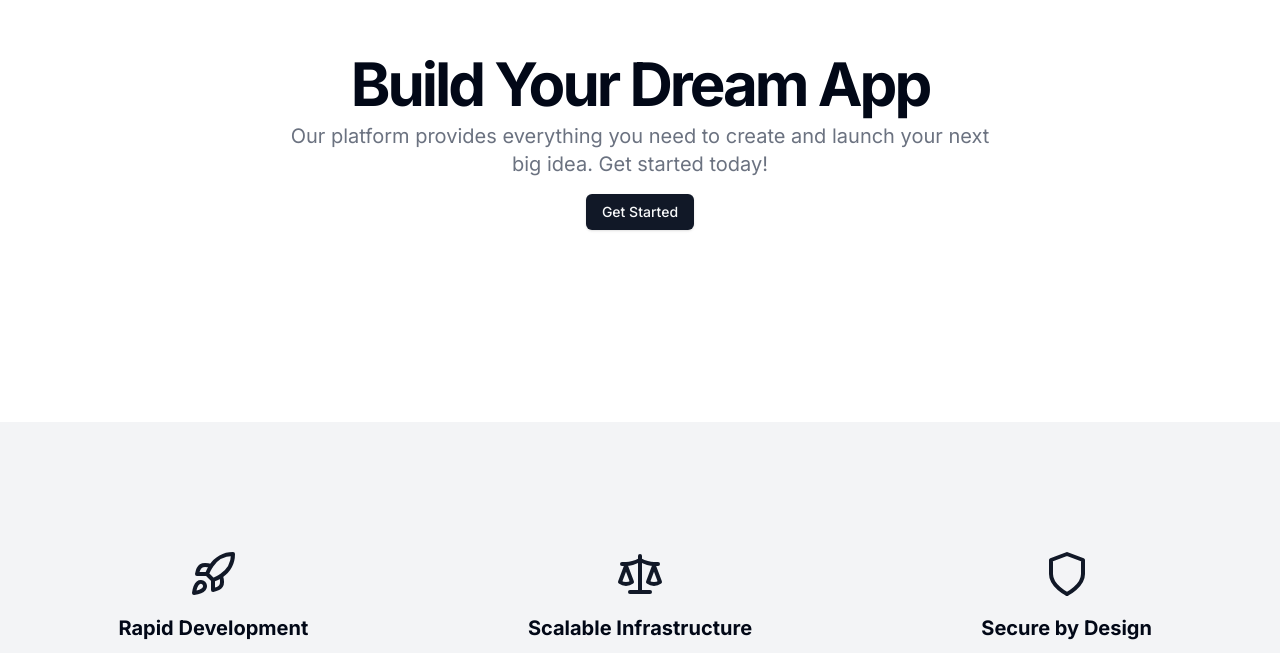
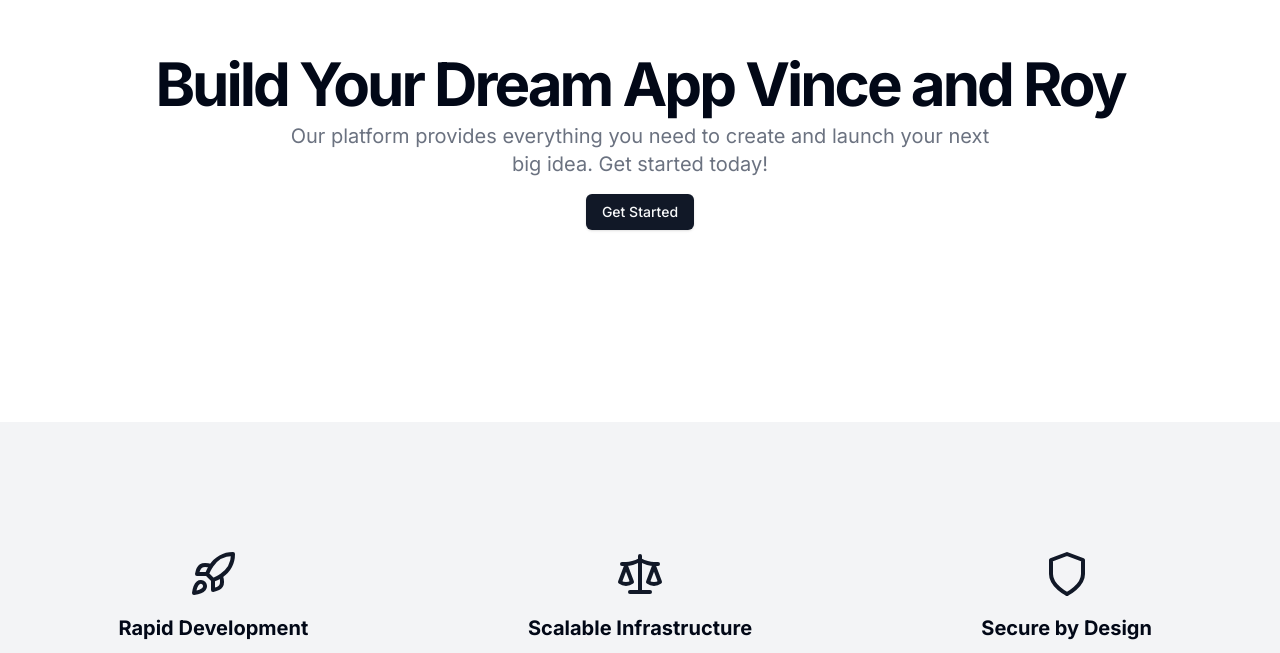
Before and after one commit to roilo/autocare-thesis, a Next.js app: page / in a window 1280 px wide. Shown: the part 138-791 px from the top of the page. Built offline with nearby package versions, Linux system fonts and the light colour scheme.

Commit message:
Update page.tsx

```diff
--- a/src/app/page.tsx
+++ b/src/app/page.tsx
@@ -16,7 +16,7 @@ export default function Component() {
           <div className="flex flex-col items-center space-y-4 text-center">
             <div className="space-y-2">
               <h1 className="text-3xl font-bold tracking-tighter sm:text-4xl md:text-5xl lg:text-6xl/none">
-                Build Your Dream App
+                Build Your Dream App Vince and Roy
               </h1>
               <p className="mx-auto max-w-[700px] text-gray-500 md:text-xl dark:text-gray-400">
                 Our platform provides everything you need to create and launch your next big idea. Get started today!
```
